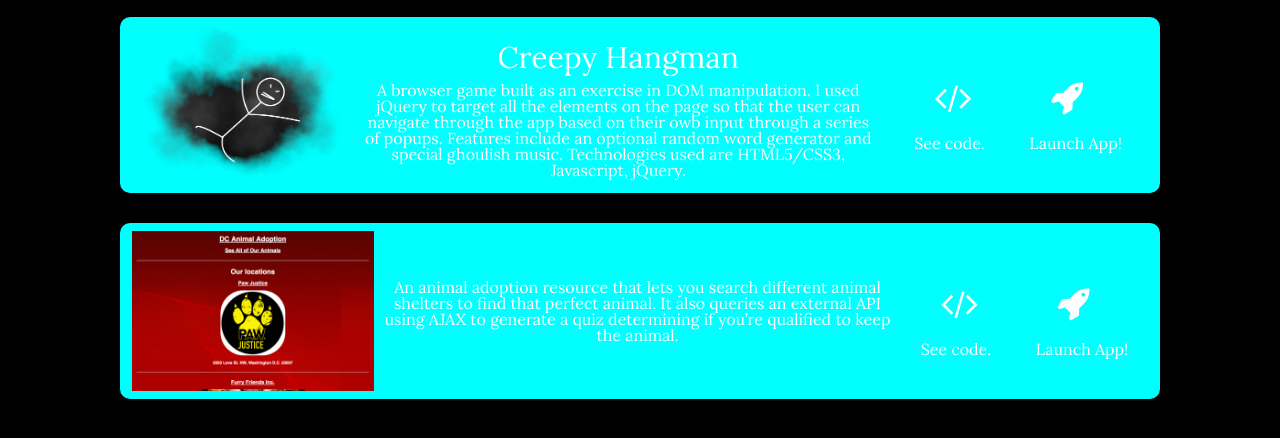
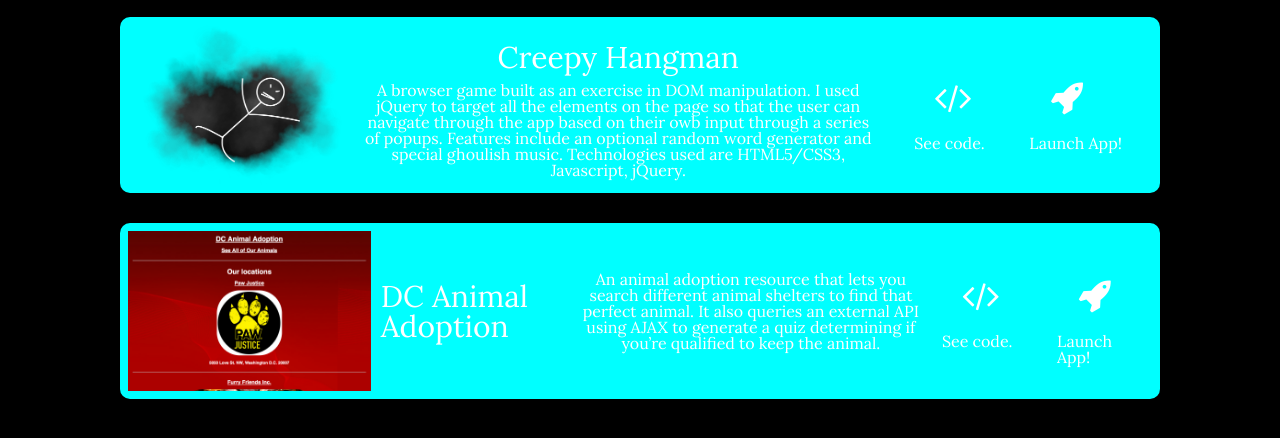
Before and after one commit to Costle784/Costle784.github.io, a plain HTML site: page index.html in a window 1280 px wide. Shown: the part 1892-2330 px from the top of the page. Drawn offline with nearby package versions, Linux system fonts and the light colour scheme; some packages are replaced by stand-ins of ours; a script that the page names is missing.

Commit message:
added title to projects

```diff
--- a/index.html
+++ b/index.html
@@ -104,7 +104,8 @@
         </div>
       </div>
       <div class=projectcontainer>
-        <img class = 'projectphoto' src='images/Dcanimaladoption.png' alt='DC animal adoption'>
+        <img class='projectphoto' src='images/Dcanimaladoption.png' alt='DC animal adoption'>
+        <h2>DC Animal Adoption</h2>
         <p class='projectdescription'>An animal adoption resource that lets you search different animal shelters to find that perfect animal. It also queries an external API using AJAX to generate a quiz determining if you’re qualified to keep the animal.</p>
         <div class='buttonbox'>
           <div class='code'>
```
